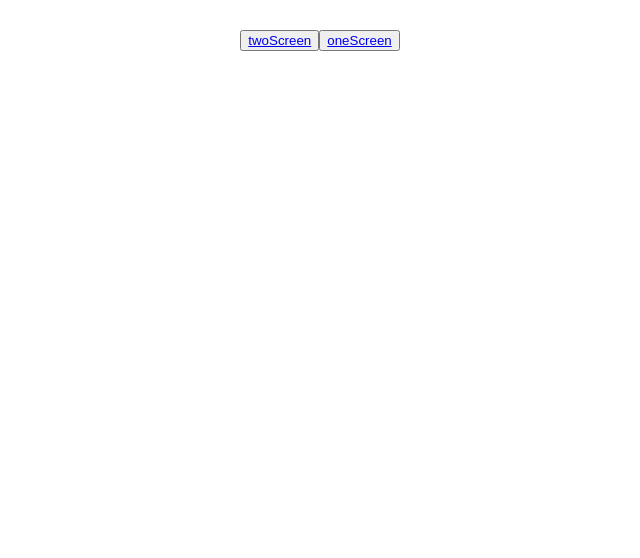
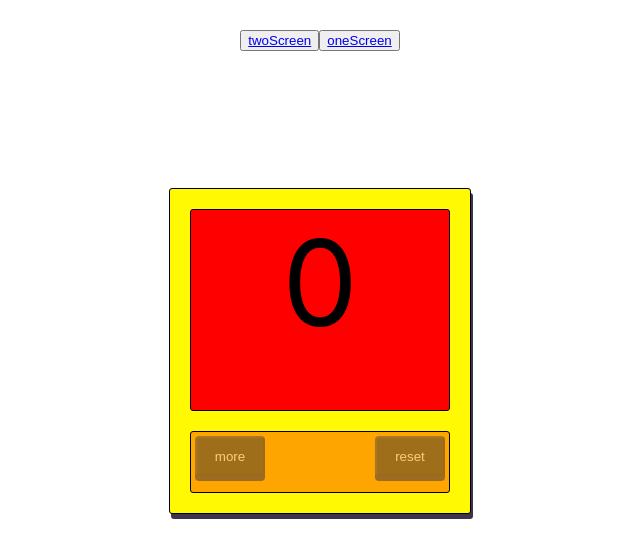
Before and after one commit to PavelLebedev90/Counter, a React (Create React App) app: page /oneScreen in a window 1280 px wide. Before the commit this address had no page. Shown: the top 558 px of the page, without its empty margins (320-960 px from the left). Built offline with nearby package versions, Linux system fonts and the light colour scheme.

Commit message:
add UseReducer

```diff
--- a/src/App.tsx
+++ b/src/App.tsx
@@ -20,14 +20,6 @@ export type maxValueForClickType = number | null
 
 
 export function App() {
-/*    let [num, setNum] = useState(0)
-    let [maxNum, setMaxNum] = useState(0)
-    let [startValue, setStartValue] = useState(0)
-    let [maxValue, setMaxValue] = useState(0)
-    let [error, setError] = useState<boolean>(false)
-    let [startValueForClick, setStartValueForClick] = useState(0)
-    let [maxValueForClick, setMaxValueForClick] = useState<maxValueForClickType>(null)
-    let [error, setError] = useState<boolean>(false)*/
 
     let [state, dispatch] = useReducer(reducer, {
         num: 0,
@@ -41,13 +33,10 @@ export function App() {
 
 
     const increment = () => {
-        /*setNum(++num);*/
-
         dispatch(setNumAC(++state.num))
     }
     const reset = () => {
         dispatch(setNumAC(state.startValueForClick));
-        /*setNum(startValue)*/
     }
 
     const setParams = () => {
@@ -56,10 +45,6 @@ export function App() {
         dispatch(setNumAC(state.startValue))
         dispatch(setMaxNumAC(state.maxValue))
 
- /*       setStartValueForClick(startValue);
-        setMaxValueForClick(maxValue);
-        setNum(startValue);
-        setMaxNum(maxValue);*/
     }
     useEffect(() => {
         let numAsString = localStorage.getItem('num');
@@ -70,40 +55,27 @@ export function App() {
         let maxValueForClickAsString = localStorage.getItem('maxValueForClick');
         if (numAsString) {
             let newNum = JSON.parse(numAsString);
-           /* setNum(newNum);*/
             dispatch(setNumAC(newNum))
         }
         if (maxNumAsString) {
-            /*setStartValue(JSON.parse(startValueAsString))*/
             dispatch(setMaxNumAC(JSON.parse(maxNumAsString)))
         }
         if (startValueAsString) {
-            /*setStartValue(JSON.parse(startValueAsString))*/
             dispatch(setStartValueAC(JSON.parse(startValueAsString)))
         }
         if (maxValueAsString) {
-           /* setMaxValue(JSON.parse(maxValueAsString))*/
             dispatch(setMaxValueAC(JSON.parse(maxValueAsString)))
         }
         if (startValueForClickAsString) {
-            /*setStartValueForClick(JSON.parse(startValueForClickAsString))*/
             dispatch(setStartValueForClickAC(JSON.parse(startValueForClickAsString)))
         }
         if (maxValueForClickAsString) {
-            /*setMaxValueForClick(JSON.parse(maxValueForClickAsString))*/
             dispatch(setMaxValueForClickAC(JSON.parse(maxValueForClickAsString)))
         }
 
 
     }, [])
-/*    useEffect(() => {
-        localStorage.setItem('num', JSON.stringify(num))
-        localStorage.setItem('maxNum', JSON.stringify(maxNum))
-        localStorage.setItem('startValue', JSON.stringify(startValue))
-        localStorage.setItem('maxValue', JSON.stringify(maxValue))
-        localStorage.setItem('startValueForClick', JSON.stringify(startValueForClick))
-        localStorage.setItem('maxValueForClick', JSON.stringify(maxValueForClick))
-    }, [num, startValue, maxValue, startValueForClick, maxValueForClick])*/
+
 
     useEffect(() => {
         localStorage.setItem('num', JSON.stringify(state.num))
@@ -117,7 +89,6 @@ export function App() {
 
     useEffect(() => {
         if (state.maxValue < 0 || state.startValue < 0 || state.maxValue < state.startValue) {
-           /* setError(true)*/
             dispatch(setErrorAC(true))
         }
     }, [state.maxValue, state.startValue])
@@ -129,16 +100,6 @@ export function App() {
                 <Route path={'/twoScreen'} element={
                     <div className="wrapper">
                         <Counter
-              /*              num={num}
-                            setNum={setNum}
-                            increment={increment}
-                            reset={reset}
-                            maxValue={maxValue}
-                            maxNum={maxNum}
-                            startValueForClick={startValueForClick}
-                            maxValueForClick={maxValueForClick}
-                            error={error}
-                            startValue={startValue}*/
                             num={state.num}
                             setNum={setNumAC}
                             increment={increment}
@@ -152,15 +113,6 @@ export function App() {
                             dispatch={dispatch}
                         />
                         <Params
-              /*              setParams={setParams}
-                            error={error}
-                            setError={setError}
-                            startValue={startValue}
-                            setStartValue={setStartValue}
-                            setNum={setNum}
-                            maxValue={maxValue}
-                            setMaxValue={setMaxValue}
-                            num={num}*/
                             setParams={setParams}
                             error={state.error}
                             setError={setErrorAC}
@@ -174,23 +126,23 @@ export function App() {
                         />
                     </div>
                 }/>
-{/*                <Route key={'oneScreen'} path={'/oneScreen'} element={
+                <Route key={'oneScreen'} path={'/oneScreen'} element={
                     <div className="wrapper">
                         <Counter
-                            num={num}
-                            setNum={setNum}
+                            num={state.num}
+                            setNum={setNumAC}
                             increment={increment}
                             reset={reset}
-                            maxValue={maxValue}
-                            startValueForClick={startValueForClick}
-                            maxValueForClick={maxValueForClick}
-                            error={error}
-                            setParams={setParams}
-                            maxNum={maxNum}
-                            startValue={startValue}
+                            maxValue={state.maxValue}
+                            maxNum={state.maxNum}
+                            startValueForClick={state.startValueForClick}
+                            maxValueForClick={state.maxValueForClick}
+                            error={state.error}
+                            startValue={state.startValue}
+                            dispatch={dispatch}
                         />
                     </div>
-                }/>*/}
+                }/>
             </Routes>
         </div>
     );
--- a/src/Components/Counter/Buttons/Buttons.tsx
+++ b/src/Components/Counter/Buttons/Buttons.tsx
@@ -24,11 +24,6 @@ export function Buttons(props:ButtonsType) {
     return (
         <div className="buttons">
             <Button className={props.error || disableForMore?"buttonDis" : "button"} disabled = {disableForMore} onClick={props.increment}>more</Button>
-            <Routes>
-                <Route key={"oneScreen"} path={"/oneScreen"} element={
-                    <Button className={props.error? "buttonDis":'button'} disabled={props.error} onClick={props.setParams}>set</Button>
-                }/>
-            </Routes>
             <Button className={props.error || disableForReset?"buttonDis":"button"} disabled = {disableForReset} onClick={props.reset}>reset</Button>
         </div>
     )
--- a/src/Reducer.tsx
+++ b/src/Reducer.tsx
@@ -26,7 +26,7 @@ export type ActionType =
     | ReturnType<typeof setMaxValueForClickAC>
     |
     ReturnType<typeof setErrorAC>
-export const reducer = (state: StateType, action: ActionType) => {
+export const reducer = (state: StateType, action: ActionType):StateType => {
     switch (action.type) {
         case SETSTARTVALUE:
             return {...state, startValue: action.value}
```
